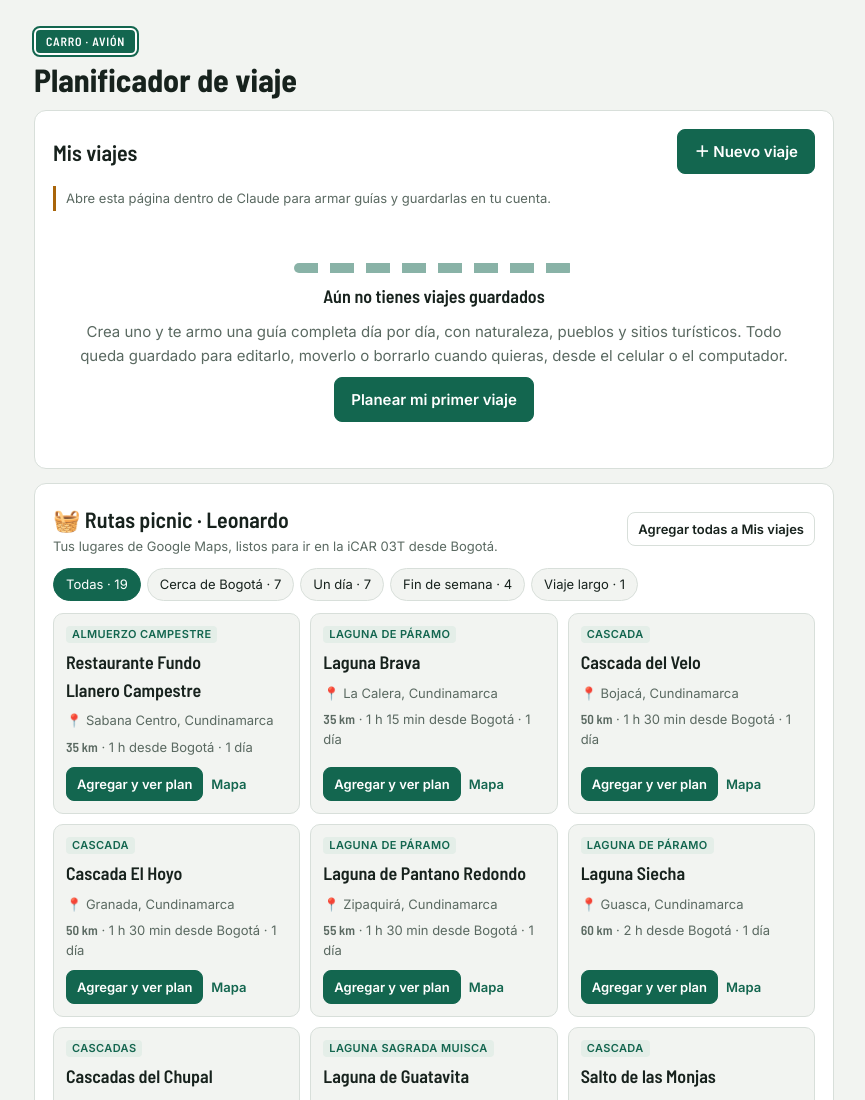
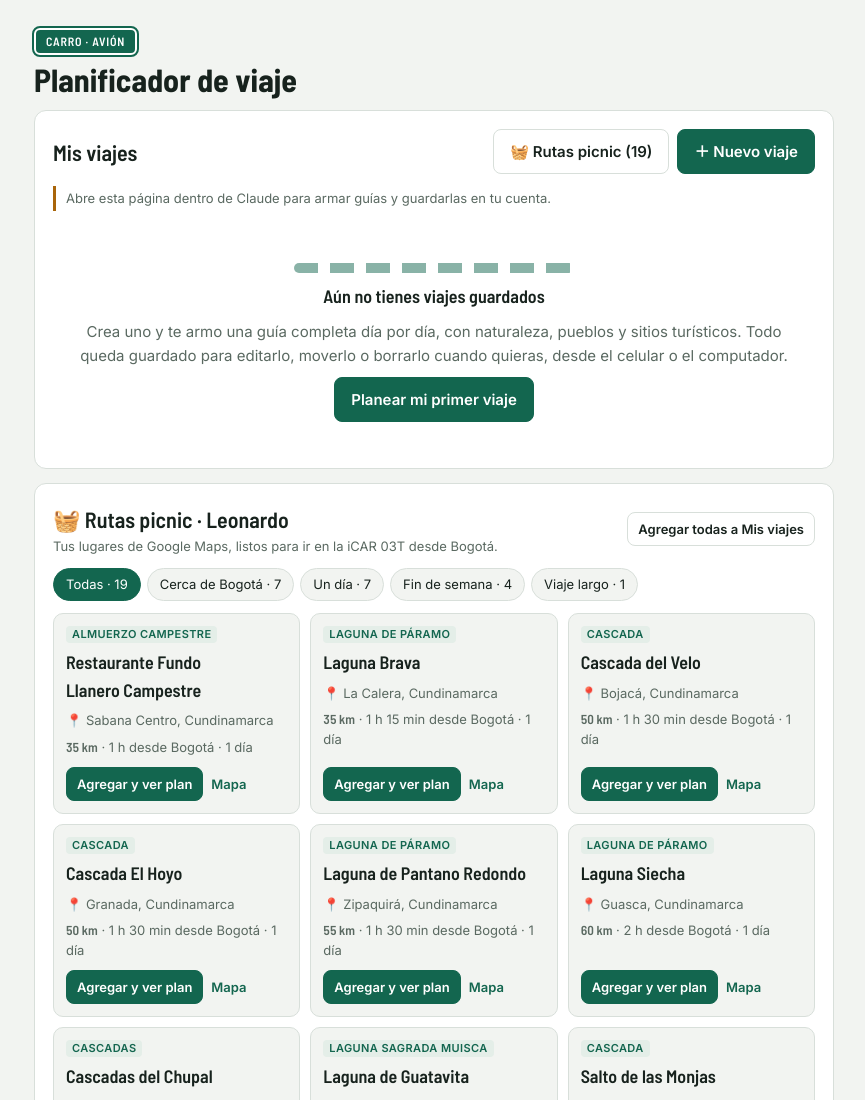
Before and after one commit to Chozo-topacios/Trips, a website: page artifact/planificador.html in a window 1280 px wide. Shown: the top 1100 px of the page, without its empty margins (206-1071 px from the left). Drawn offline with Linux system fonts and the light colour scheme.

Commit message:
Add a 'Rutas picnic' button at the top of Mis viajes
Co-Authored-By: Claude Opus 5.5 <noreply@anthropic.com>
Claude-Session: https://claude.ai/code/session_016hoaWUKw4oRFekXEHmQZK8

```diff
--- a/artifact/planificador.html
+++ b/artifact/planificador.html
@@ -220,7 +220,10 @@ tr.total td { font-weight: 700; border-bottom: 0; border-top: 2px solid var(--in
     <div class="panel">
       <div class="top">
         <h2>Mis viajes</h2>
-        <button class="btn primary" id="new" type="button">＋ Nuevo viaje</button>
+        <div class="actions">
+          <button class="btn" id="go-picnic" type="button">🧺 Rutas picnic</button>
+          <button class="btn primary" id="new" type="button">＋ Nuevo viaje</button>
+        </div>
       </div>
       <p class="status" id="list-loading">Cargando tus viajes…</p>
       <p class="notice" id="list-note" hidden></p>
@@ -460,6 +463,9 @@ tr.total td { font-weight: 700; border-bottom: 0; border-top: 2px solid var(--in
       c.append(row); box.append(c);
     });
   }
+  $("go-picnic").textContent = `🧺 Rutas picnic (${RUTAS.length})`;
+  $("go-picnic").hidden = !RUTAS.length;
+  $("go-picnic").onclick = () => $("picnic").scrollIntoView({ behavior: "smooth", block: "start" });
   $("picnic-all").onclick = async () => {
     const faltan = RUTAS.filter((r) => !state.trips.has(r.id));
     if (!faltan.length) { toast("Todas las rutas ya están en Mis viajes."); return; }
```
